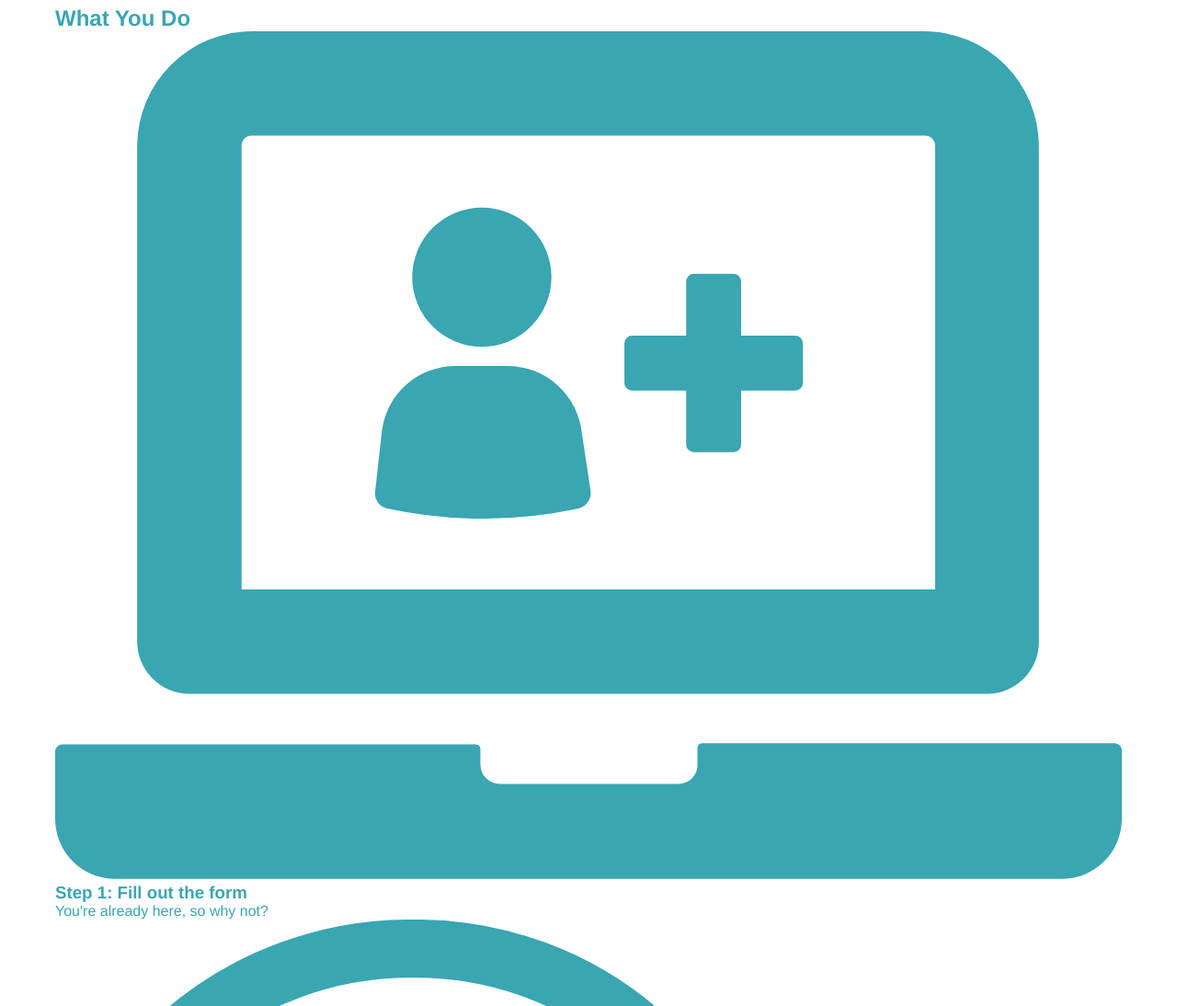
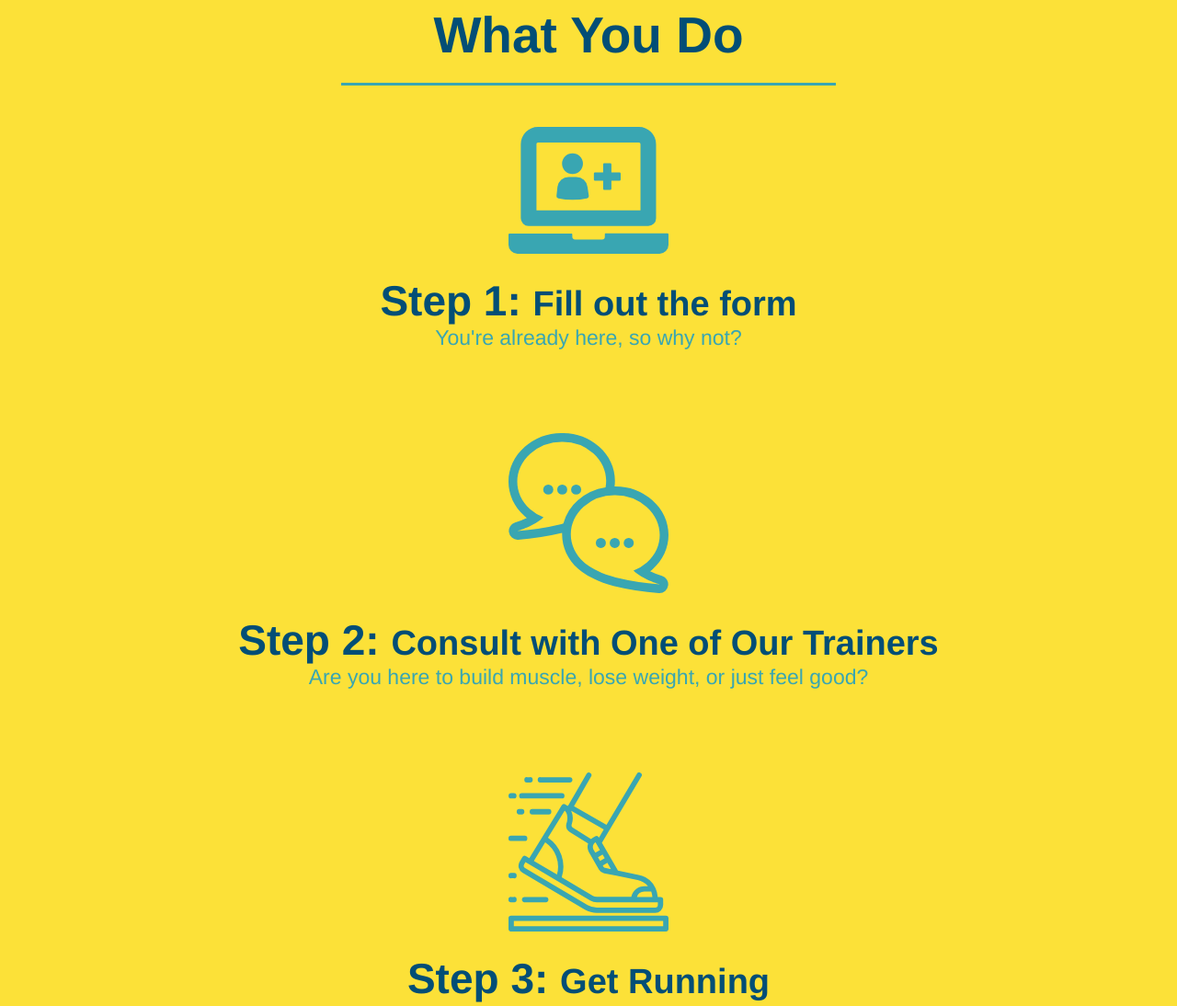
Before and after one commit to ronnie-rios/run-buddy, a plain HTML site: page index.html in a window 1280 px wide. Shown: the part 1080-2174 px from the top of the page at 92% size. Drawn offline with Linux system fonts and the light colour scheme.

Commit message:
style what you do section

```diff
--- a/assets/css/style.css
+++ b/assets/css/style.css
@@ -126,16 +126,6 @@ section {
     text-align: center;
 }
 
-.intro h2 {
-    font-size: 55px;
-    color: #024e76;
-    margin-bottom: 35px;
-    padding: 0 100px 20px 100px;
-    border-bottom: 3px solid;
-    border-color: #fce138;
-    display: inline-block;
-}
-
 .intro p{
     line-height: 1.7;
     color: #39a6b2;
@@ -143,3 +133,51 @@ section {
     font-size: 20px;
     margin: 0 auto;
 }
+
+
+.section-title {
+    font-size: 55px;
+    color: #024e76;
+    margin-bottom: 35px;
+    padding: 0 100px 20px 100px;
+    border-bottom: 3px solid;
+    display: inline-block;
+
+}
+
+.steps {
+    text-align: center;
+    background: #fce138;
+}
+
+.primary-border {
+    border-color: #fce138;
+}
+
+.secondary-border {
+    border-color: #39a6b2;
+}
+
+.steps div {
+    margin-bottom: 80px;
+}
+
+.steps img {
+    width: 15%;
+    margin: 10px 0;
+}
+
+.steps h3 {
+    color: #024e76;
+    font-size: 46px;
+    margin-top: 10px;
+}
+
+.steps p {
+    color: #39a6b2;
+    font-size: 23px;
+}
+
+.steps span {
+    font-size: 38px;
+}
--- a/index.html
+++ b/index.html
@@ -68,37 +68,37 @@
 </section>
 
 <!--"what we do" section-->
-<section id="what we do" class="intro">
-    <h2>What We do</h2>
+<section id="what-we-do" class="intro">
+    <h2 class="section-title primary-border">What We do</h2>
     <p>Lorem ipsum dolor sit amet consectetur adipisicing elit. Ab ratione quibusdam, veritatis quaerat magni praesentium quam provident laborum consequatur nesciunt quia quidem sit voluptate repellendus tempore id? Voluptates, iure perspiciatis!
 
     </p>
 </section>
 
 <!--"what you do" section-->
-<section id="what you do">
-    <h2>What You Do</h2>
+<section id="what-you-do" class="steps">
+    <h2 class="section-title secondary-border">What You Do</h2>
     <div>
         <img src="./assets/images/step-1.svg" alt=""/>
-        <h3>Step 1: Fill out the form</h3>
+        <h3>Step 1: <span>Fill out the form</span></h3>
         <p> You're already here, so why not?</p>
     </div>
 
     <div>
         <img src="./assets/images/step-2.svg" alt=""/>
-        <h3>Step 2: Consult with One of Our Trainers</h3>
+        <h3>Step 2: <span>Consult with One of Our Trainers</span></h3>
         <p>Are you here to build muscle, lose weight, or just feel good?</p>
     </div>
 
     <div>
         <img src="./assets/images/step-3.svg" alt=""/>
-        <h3>Step 3: Get Running.</h3>
+        <h3>Step 3: <span>Get Running</span></h3>
         <p>Hit the ground running (literally) once your trainer lays out your plan.</p>
     </div>
 
     <div>
         <img src="./assets/images/step-4.svg" alt=""/>
-        <h3>Step 4: See Reults.</h3>
+        <h3>Step 4: <span>See Reults</span></h3>
         <p>Bi-weekly checkins with your trainer will keep you focused.</p>
     </div>
 </section>
```
